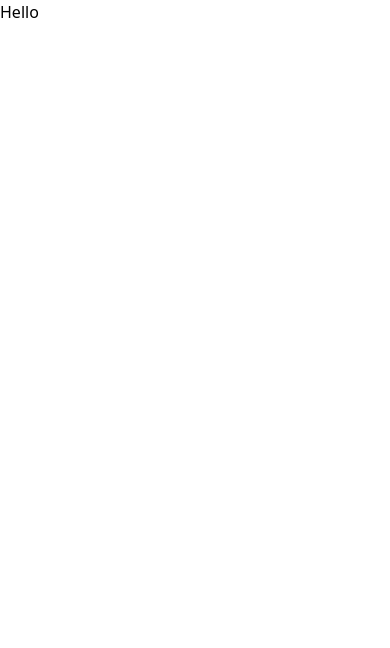
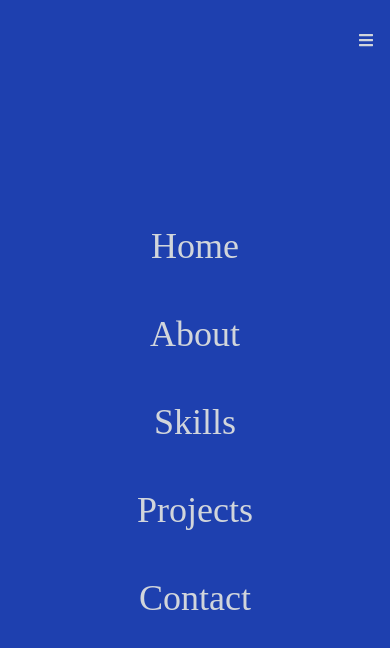
Before and after one commit to AnshaalHussain/Portfolio-Site, a React (Create React App) app: page / in a window 390 px wide. Shown: the top 648 px of the page. Built offline with nearby package versions, Linux system fonts and the light colour scheme.

Commit message:
mobile menu

```diff
--- a/package.json
+++ b/package.json
@@ -8,6 +8,7 @@
     "@testing-library/user-event": "^13.5.0",
     "react": "^18.2.0",
     "react-dom": "^18.2.0",
+    "react-icons": "^4.4.0",
     "react-scripts": "5.0.1",
     "web-vitals": "^2.1.4"
   },
--- a/src/App.js
+++ b/src/App.js
@@ -1,7 +1,9 @@
+import NavBar from "./components/NavBar";
+
 function App() {
   return (
     <div>
-      <h1>Hello</h1>
+      <NavBar />
     </div>
   );
 }
--- /dev/null
+++ b/src/components/NavBar.jsx
@@ -0,0 +1,41 @@
+import React from "react";
+import { FaBars, FaTimes } from "react-icons/fa";
+const NavBar = () => {
+  return (
+    <div className="fixed w-full h-[80px] flex justify-between items-center px-4 bg-blue-800 text-gray-300">
+      <div>
+        <h2>Anshaal Hussain</h2>
+      </div>
+
+      {/* Menu */}
+      <div className="hidden md:flex">
+        <ul className="hidden md:flex">
+          <li>Home</li>
+          <li>About</li>
+          <li>Skills</li>
+          <li>Projects</li>
+          <li>Contact</li>
+        </ul>
+      </div>
+
+      {/* Hamburger */}
+      <div className="md:hidden z-10">
+        <FaBars />
+      </div>
+
+      {/* Mobile Menu */}
+      <ul className="absolute top-0 left-0 w-full h-screen bg-blue-800 flex flex-col justify-center items-center">
+        <li className="py-6 text-4xl">Home</li>
+        <li className="py-6 text-4xl">About</li>
+        <li className="py-6 text-4xl">Skills</li>
+        <li className="py-6 text-4xl">Projects</li>
+        <li className="py-6 text-4xl">Contact</li>
+      </ul>
+
+      {/* Social Icons */}
+      <div className="hidden"></div>
+    </div>
+  );
+};
+
+export default NavBar;
--- a/src/index.css
+++ b/src/index.css
@@ -1,3 +1,15 @@
 @tailwind base;
 @tailwind components;
 @tailwind utilities;
+
+@import url('https://fonts.googleapis.com/css2?family=Raleway:ital,wght@0,100;0,200;0,300;0,400;0,500;0,600;0,700;0,800;0,900;1,100;1,200;1,300;1,400;1,500;1,600;1,700;1,800;1,900&display=swap');
+
+@layer base {
+  body {
+    @apply font-[Raleway];
+  }
+  li {
+    @apply px-4;
+    @apply cursor-pointer;
+  }
+}
```
Also changed, not shown: 1 other file (tests, documents, lock files or other folders).
